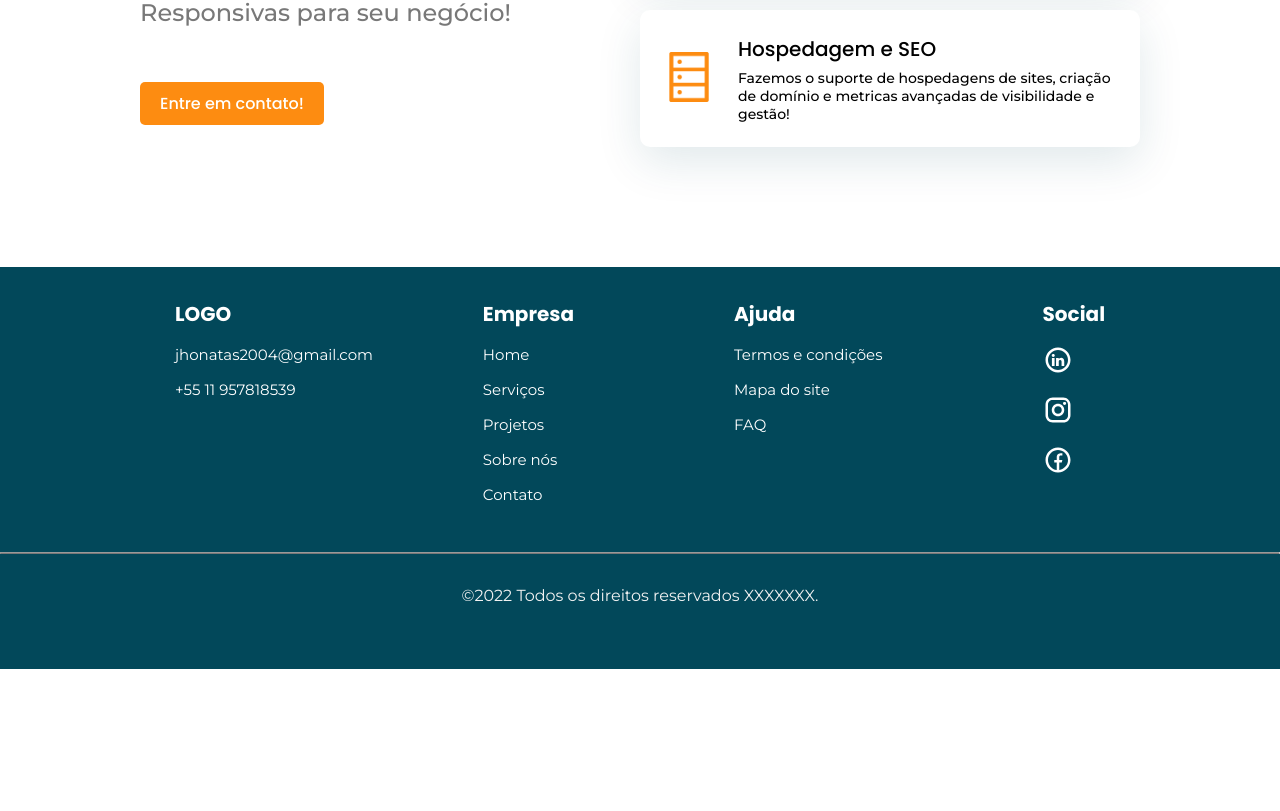
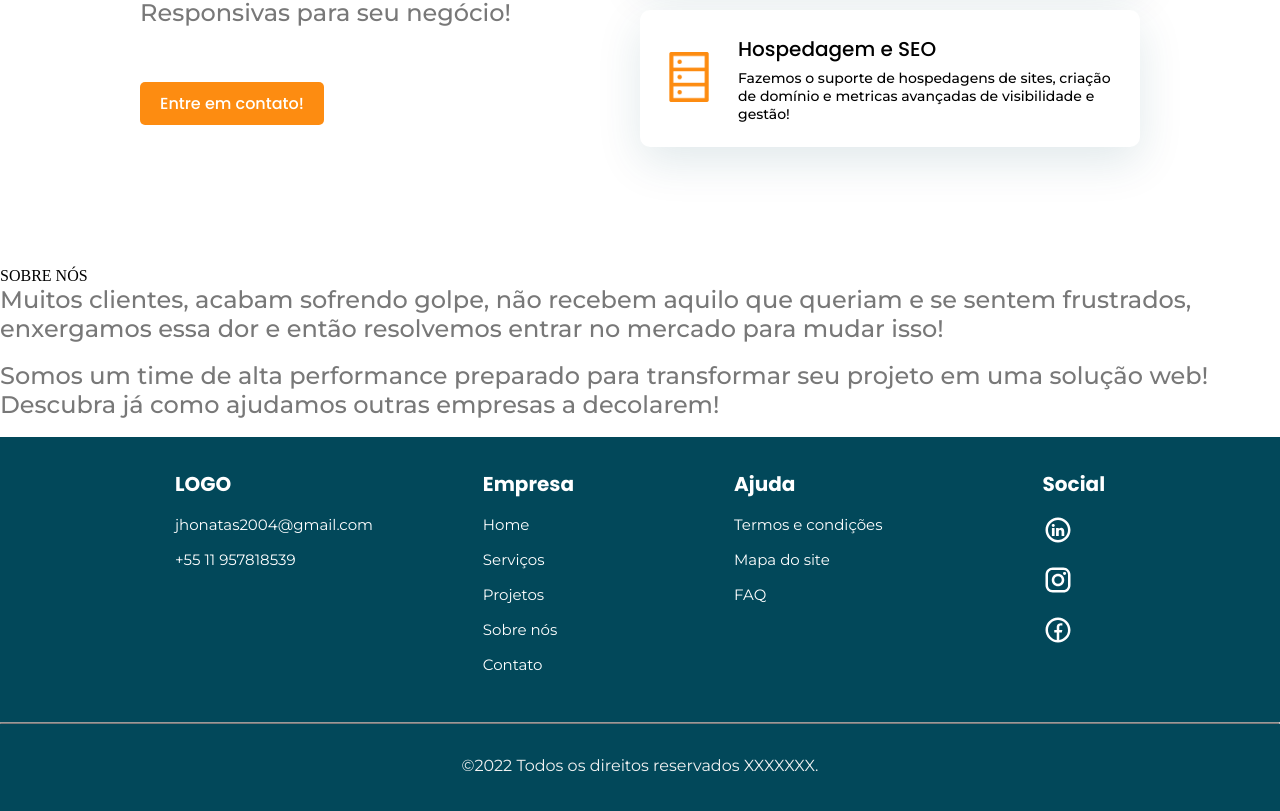
Before and after one commit to GoFreelasfy/portfolio, a React (Vite) app: page / in a window 1280 px wide. Shown: the part 2134-2945 px from the top of the page. Before the commit the page ends 2803 px from the top, so only its background shows below. Built offline with nearby package versions, Linux system fonts and the light colour scheme.

Commit message:
:rotating_light: em construcao o sobre nos!

```diff
--- /dev/null
+++ b/src/components/cardSobre/CardSobre.jsx
@@ -0,0 +1,40 @@
+import React from "react";
+import styled from "styled-components";
+
+export default function CardSobre({ titulo, conteudo, imagem }) {
+    const DivCardSobre = styled.div`
+    .caixa1 .conteudo-texto {
+        h1{
+            font-family: "Poppins", sans-serif;
+            font-style: 2.25rem;
+            font-weight: 500;
+            color: black;
+
+        }
+        p {
+            font-family: "Montserrat", sans-serif;
+            font-weight: 500;
+            font-size: 1.5rem;
+            color: #787878;
+        }
+    }
+
+    `
+
+    return(
+
+
+        <DivCardSobre>
+        <div className="caixa1">
+            <div className="conteudo-texto">
+                <h1>{titulo}</h1>
+                <p>{conteudo}</p>
+            </div>
+            <div className="imagem">
+                <img src={imagem} alt="" />
+            </div>
+        </div>
+    </DivCardSobre>
+
+)
+}
--- /dev/null
+++ b/src/components/sobre/Footer.jsx
@@ -0,0 +1,6 @@
+import React from "react";
+
+
+export default function Footer() {
+
+}
--- a/src/pages/home/Home.jsx
+++ b/src/pages/home/Home.jsx
@@ -4,7 +4,27 @@ import Footer from "../../components/footer/Footer";
 import Header from "../../components/header/Header";
 import styled from "styled-components";
 import CardDiferenciais from "../../components/cardDiferenciais/CardDiferenciais";
+import CardSobre from "../../components/cardSobre/CardSobre";
 export default function Home() {
+  const cardSobre = [
+    {
+      id: "1",
+      titulo: "Nascemos como uma empresa <span>preocupada</span> com a dor de muitos clientes.",
+      conteudo: "Muitos clientes, acabam sofrendo golpe, não recebem aquilo que queriam e se sentem frustrados, enxergamos essa dor e então resolvemos entrar no mercado para mudar isso!",
+      imagem: "./img/imagem-1.svg"
+
+    },
+
+    {
+      id: "2",
+      titulo: "Transformando ideias em soluções no mercado!",
+      conteudo: "Somos um time de alta performance preparado para transformar seu projeto em uma solução web! Descubra já como ajudamos outras empresas a decolarem!",
+      imagem: "./img/imagem-2.svg"
+
+    }
+  ]
+
+
   const cardServicosData = [
     {
       id: "1",
@@ -248,6 +268,21 @@ export default function Home() {
           ))}
         </div>
       </section>
+      <section className="sobre">
+        <div className="sobre-content">
+        <span>SOBRE NÓS</span>
+        <div className="sobre-cards">
+          {cardSobre.map((item, index)=> (
+            <CardSobre
+            key={index}
+            title={item.titulo}
+            conteudo={item.conteudo}
+            image={item.imagem}
+            />
+          ))}
+        </div>
+        </div>
+      </section>
       <Footer />
     </DivHome>
   );
```
Also changed, not shown: src/assets/img/imagem-2.svg (added), 1 other file (tests, documents, lock files or other folders).
